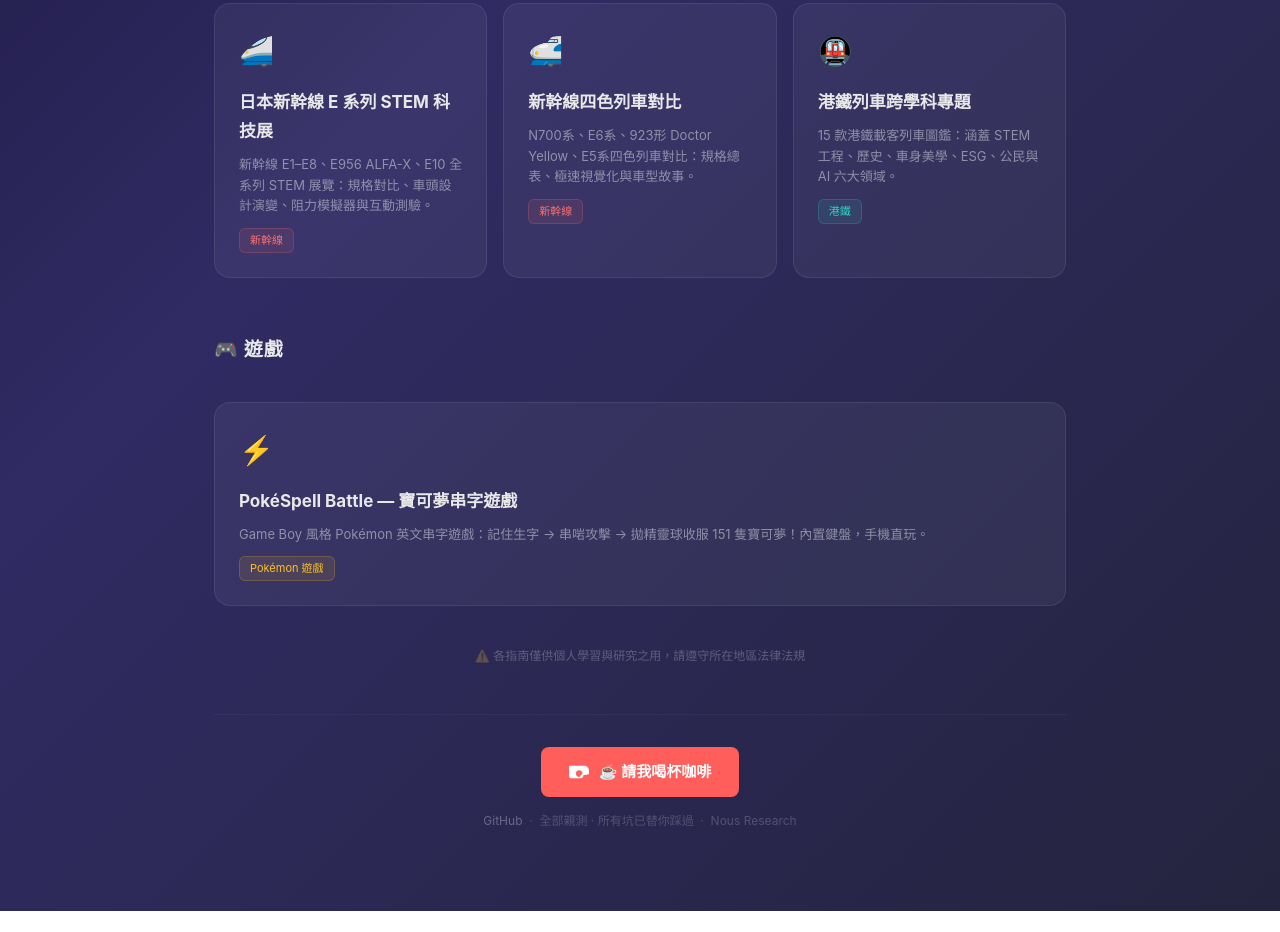
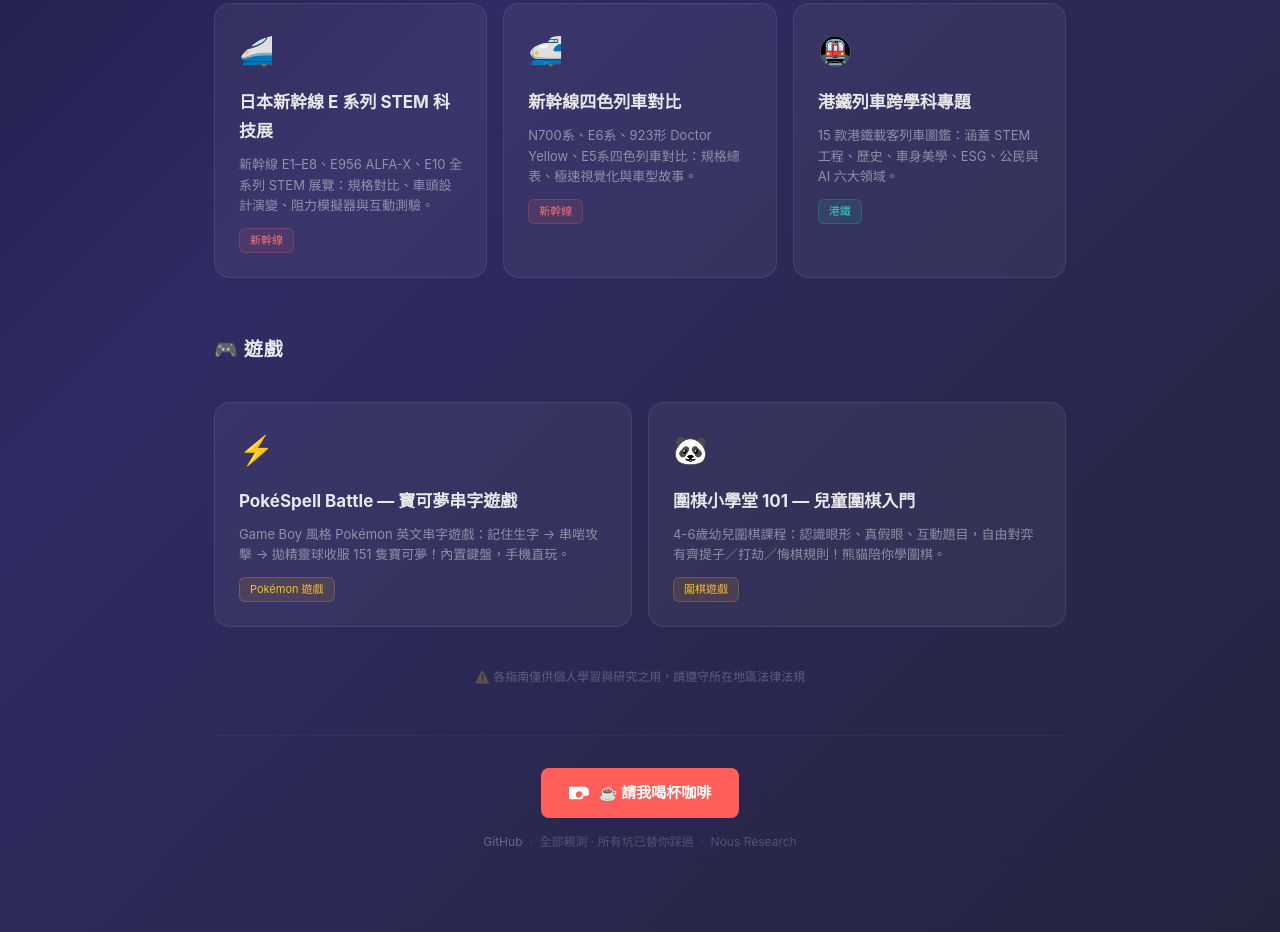
Before and after one commit to forumdata-collab/forumdata-collab.github.io, a plain HTML site: page index.html in a window 1280 px wide. Shown: the part 1174-2106 px from the top of the page. Before the commit the page ends 2085 px from the top, so only its background shows below. Drawn offline with Linux system fonts and the light colour scheme.

Commit message:
add go-kids-101 game card

```diff
--- a/index.html
+++ b/index.html
@@ -108,6 +108,12 @@
       <p>Game Boy 風格 Pokémon 英文串字遊戲：記住生字 → 串啱攻擊 → 拋精靈球收服 151 隻寶可夢！內置鍵盤，手機直玩。</p>
       <span class="tag game">Pokémon 遊戲</span>
     </a>
+    <a class="card" href="go-kids-101/">
+      <div class="f-icon">🐼</div>
+      <h2>圍棋小學堂 101 — 兒童圍棋入門</h2>
+      <p>4-6歲幼兒圍棋課程：認識眼形、真假眼、互動題目，自由對弈有齊提子／打劫／悔棋規則！熊貓陪你學圍棋。</p>
+      <span class="tag game">圍棋遊戲</span>
+    </a>
   </div>
 
   <p class="note">⚠️ 各指南僅供個人學習與研究之用，請遵守所在地區法律法規</p>
```
